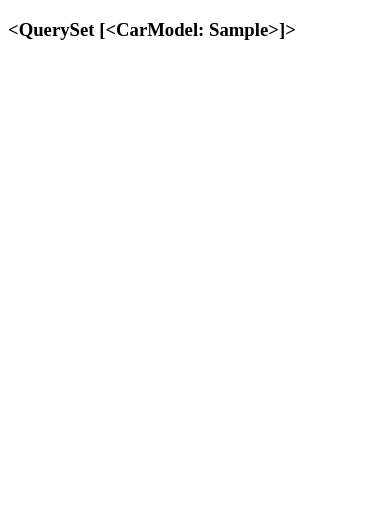
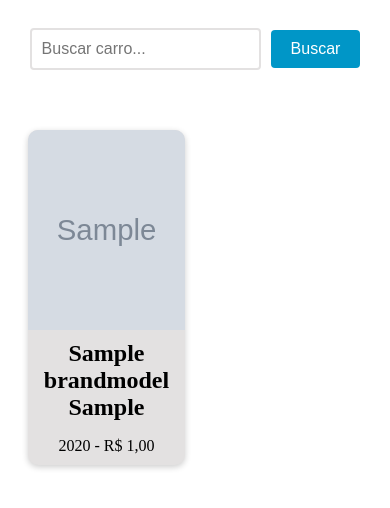
Before and after one commit to julioprattes-stack/site-de-carros, a Django app: page /cars/ in a window 390 px wide. Shown: the top 508 px of the page. Run offline with Django 5.2, Linux system fonts and the light colour scheme; tables that the repository leaves empty hold one stand-in row (values such as "Sample post"); grey boxes marked "Sample" are stand-in pictures.

Commit message:
Modificando templates e views

```diff
--- a/cars/templates/cars/cars.html
+++ b/cars/templates/cars/cars.html
@@ -1,13 +1,112 @@
-<!DOCTYPE html>
-<html lang="pt-br">
-<head>
-    <meta charset="UTF-8">
-    <meta name="viewport" content="width=device-width, initial-scale=1.0">
-    <title>Meus Carros</title>
-</head>
 {% block content %}
-<body>
-    <h3>{{cars}}</h3>
-</body>
-{% endblock  %}
-</html>
+  <style>
+    .car-grid {
+      display: grid;
+      grid-template-columns: repeat(3, 1fr);
+      gap: 20px;
+      margin: 0 auto;
+      max-width: 1200px;
+      padding: 20px;
+    }
+
+    .car-card {
+      background-color: #e3e1e1;
+      box-shadow: 0 2px 6px rgba(0, 0, 0, 0.2);
+      border-radius: 10px;
+      overflow: hidden;
+      text-align: center;
+      transition: all 0.3s ease;
+    }
+
+    .car-card:hover {
+        cursor: pointer;
+        box-shadow: 0 4px 10px rgba(0, 0, 0, 0.4);
+        transform: translateY(-2px);
+    }
+
+    .car-card img {
+      width: 100%;
+      height: 200px;
+      object-fit: cover;
+    }
+
+    .car-card h3 {
+        font-size: 20px;
+        margin-top: 10px;
+        margin-bottom: 5px;
+    }
+
+    .car-card h2 {
+      font-size: 1.5rem;
+      margin: 10px;
+    }
+
+    .car-card p {
+      font-size: 1rem;
+      margin-bottom: 10px;
+    }
+
+    @media (max-width: 768px) {
+      .car-grid {
+        grid-template-columns: repeat(2, 1fr);
+      }
+    }
+
+    form {
+        display: flex;
+        justify-content: center;
+        align-items: center;
+        margin-bottom: 20px;
+        text-align: center;
+        padding: 20px;
+    }
+
+    input[type="text"] {
+        padding: 10px;
+        font-size: 16px;
+        border: 2px solid #e3e1e1;
+        border-radius: 4px;
+        margin-right: 10px;
+        transition: border-bottom-color 0.3s ease-in-out;
+    }
+
+    input[type="text"]:focus {
+        outline: none;
+        border-bottom-color: #e3e1e1;
+    }
+
+    button[type="submit"] {
+        background-color: #0096c7;
+        color: #fff;
+        border: none;
+        padding: 10px 20px;
+        font-size: 16px;
+        border-radius: 4px;
+        cursor: pointer;
+        transition: background-color 0.3s ease-in-out;
+    }
+
+    button[type="submit"]:hover {
+        background-color: #108eb8;
+    }
+  </style>
+
+  <form method="GET" action="{% url 'cars:car' %}">
+    <input type="text" name="search" placeholder="Buscar carro...">
+    <button type="submit">Buscar</button>
+  </form>
+
+  <div class="car-grid">
+    {% if cars %}
+      {% for car in cars %}
+        <div class="car-card">
+          <img src="{{ car.photo.url }}" alt="{{ car.model }} - {{ car.brand }}">
+          <h2>{{ car.brand }} {{ car.model }}</h2>
+          <p>{{ car.factory_year }} - R$ {{ car.value }}</p>
+        </div>
+      {% endfor %}
+    {% else %}
+      <p class="no-results">Nenhum carro encontrado.</p>
+    {% endif %}
+  </div>
+{% endblock %}
--- a/cars/urls.py
+++ b/cars/urls.py
@@ -1,5 +1,7 @@
 from django.urls import path
 from cars import views
+
+app_name = 'cars'
 
 urlpatterns = [
     path('cars/',views.cars_views, name='car')
--- a/cars/views.py
+++ b/cars/views.py
@@ -2,7 +2,11 @@ from django.shortcuts import render
 from cars.models import CarModel
 
 def cars_views(request):
-    cars = CarModel.objects.all()
+    cars = CarModel.objects.all().order_by('model')
+    search = request.GET.get('search')
+
+    if search:
+        cars = CarModel.objects.filter(model__icontains=search).order_by('model')
 
     context = {
         'cars':cars
```
